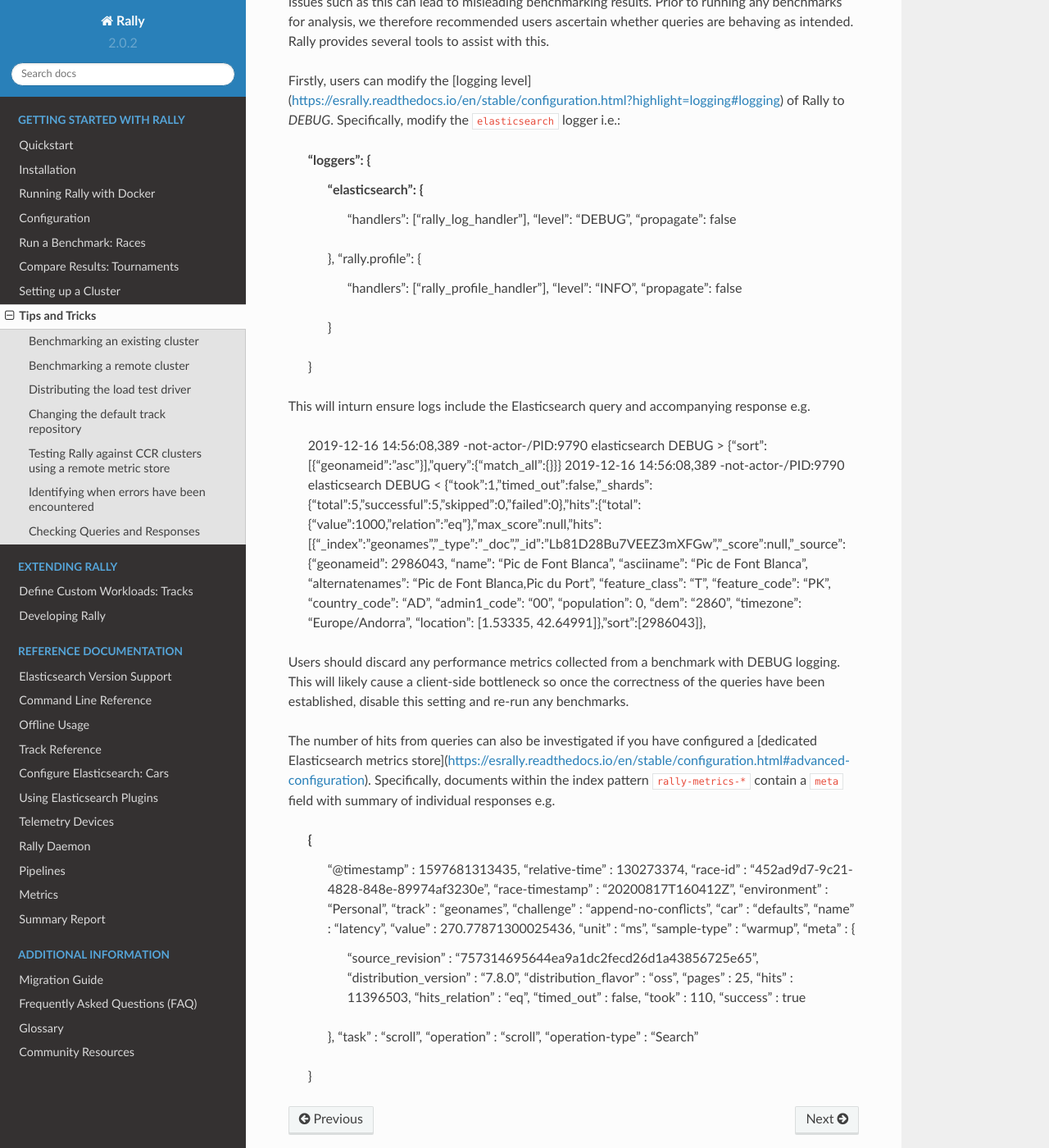
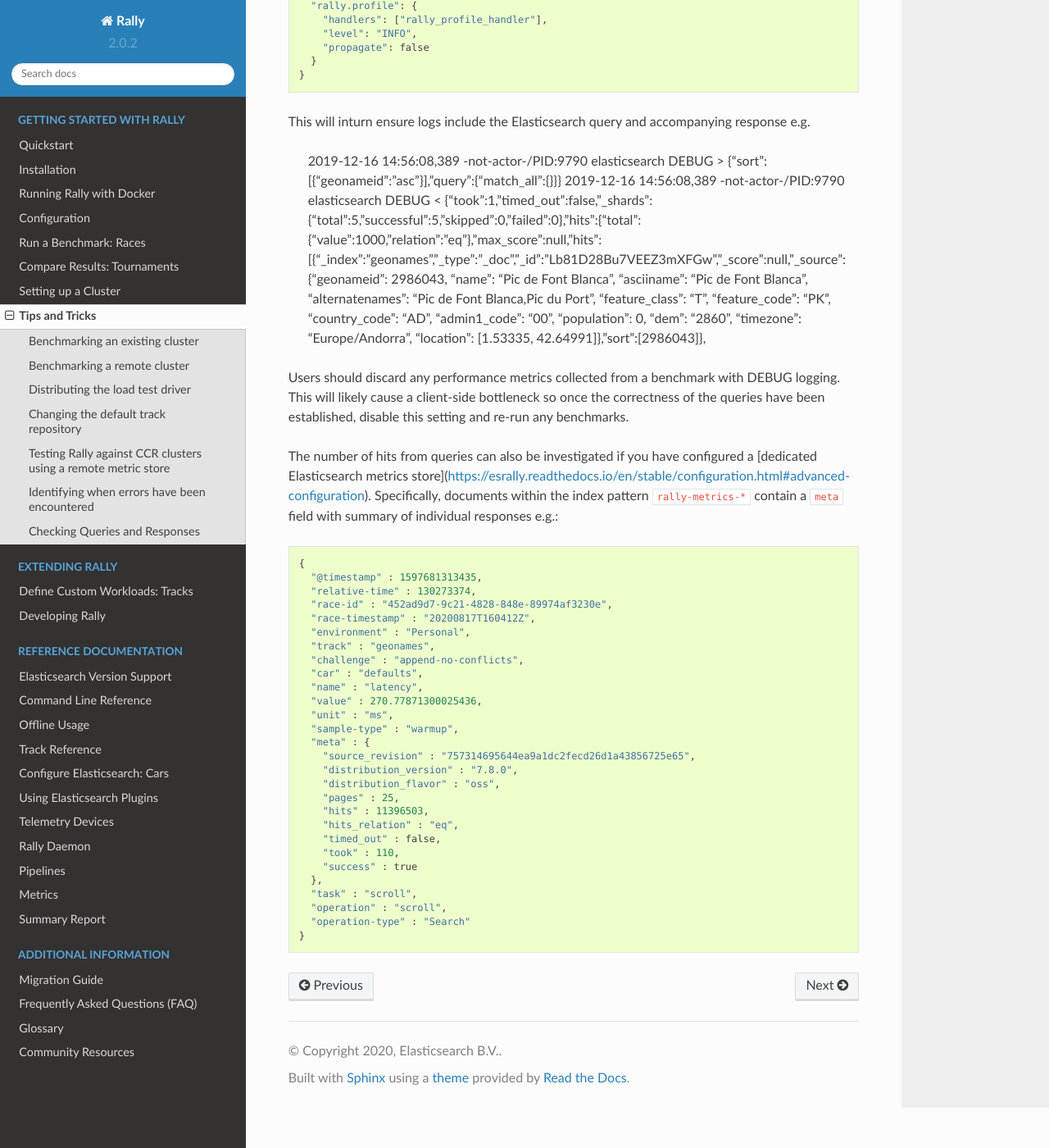
Before and after one commit to elastic/rally, a Sphinx documentation site: the page built from docs/recipes.rst, in a window 1280 px wide and 1400 px high, scrolled down 8721 px. Shown: the whole window at 82% size. Built offline with Sphinx 7.4.7 and the Read the Docs theme 2.0.0, drawn with Linux system fonts in a browser that asks for light colours; some of the changed text lies outside the part shown.

Commit message:
Fix formatting errors

```diff
--- a/docs/recipes.rst
+++ b/docs/recipes.rst
@@ -178,7 +178,7 @@
 
 Custom track development can be error prone especially if you are testing a new query. A number of reasons can lead to queries returning errors.
 
-Consider a simple example Rally operation:
+Consider a simple example Rally operation::
 
     {
       "name": "geo_distance",
@@ -193,6 +193,7 @@
         }
       }
     }
+
 This query requires the field ``source.geo.location`` to be mapped as a ``geo_point`` type. If incorrectly mapped, Elasticsearch will respond with an error.
 
 Rally will not exit on errors (unless fatal e.g. [http://man7.org/linux/man-pages/man2/connect.2.html](ECONNREFUSED)) by default, instead reporting errors in the summary report via the [Error Rate](https://esrally.readthedocs.io/en/stable/summary_report.html?highlight=on-error#error-rate) statistic. This can potentially leading to misleading results. This behavior is by design and consistent with other load testing tools such as JMeter i.e. In most cases it is desirable that a large long running benchmark should not fail because of a single error response.
@@ -208,7 +209,7 @@
 
 As described above, errors can lead to misleading benchmarking results. Some issues, however, are more subtle and the result of queries not behaving and matching as intended.
 
-Consider the following simple Rally operation:
+Consider the following simple Rally operation::
 
     {
       "name": "geo_distance",
@@ -224,11 +225,12 @@
         }
       }
     }
+
 For this term query to match the field ``http.request.method`` needs to be type `keyword`. Should this field be [dynamically mapped](https://www.elastic.co/guide/en/elasticsearch/reference/current/dynamic-field-mapping.html), its default type will be ``text`` causing the value `GET` to be [analyzed](https://www.elastic.co/guide/en/elasticsearch/reference/current/text.html), and indexed as `get`. The above query will in turn return `0` hits. The field should either be correctly mapped or the query modified to match on `http.request.method.keyword`.
 
 Issues such as this can lead to misleading benchmarking results. Prior to running any benchmarks for analysis, we therefore recommended users ascertain whether queries are behaving as intended. Rally provides several tools to assist with this.
 
-Firstly, users can modify the [logging level](https://esrally.readthedocs.io/en/stable/configuration.html?highlight=logging#logging) of Rally to `DEBUG`. Specifically, modify the ``elasticsearch`` logger i.e.:
+Firstly, users can modify the [logging level](https://esrally.readthedocs.io/en/stable/configuration.html?highlight=logging#logging) of Rally to `DEBUG`. Specifically, modify the ``elasticsearch`` logger i.e.::
 
 	"loggers": {
 	  "elasticsearch": {
@@ -250,7 +252,7 @@
 
 Users should discard any performance metrics collected from a benchmark with DEBUG logging. This will likely cause a client-side bottleneck so once the correctness of the queries have been established, disable this setting and re-run any benchmarks.
 
-The number of hits from queries can also be investigated if you have configured a [dedicated Elasticsearch metrics store](https://esrally.readthedocs.io/en/stable/configuration.html#advanced-configuration). Specifically, documents within the index pattern ``rally-metrics-*`` contain a ``meta`` field with summary of individual responses e.g.
+The number of hits from queries can also be investigated if you have configured a [dedicated Elasticsearch metrics store](https://esrally.readthedocs.io/en/stable/configuration.html#advanced-configuration). Specifically, documents within the index pattern ``rally-metrics-*`` contain a ``meta`` field with summary of individual responses e.g.::
 
 	{
 	  "@timestamp" : 1597681313435,
```
